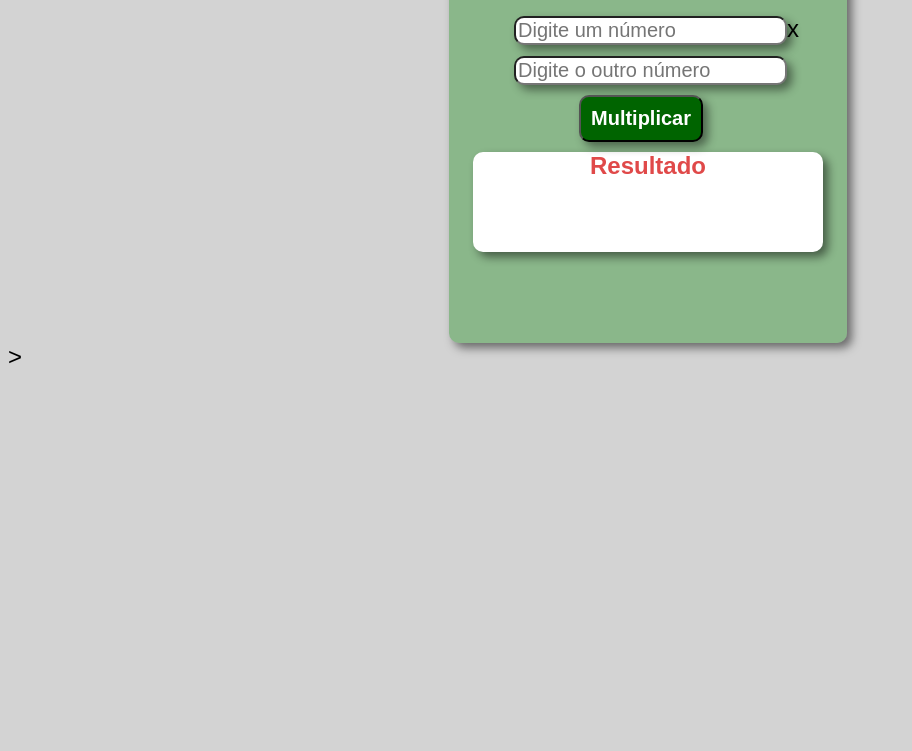
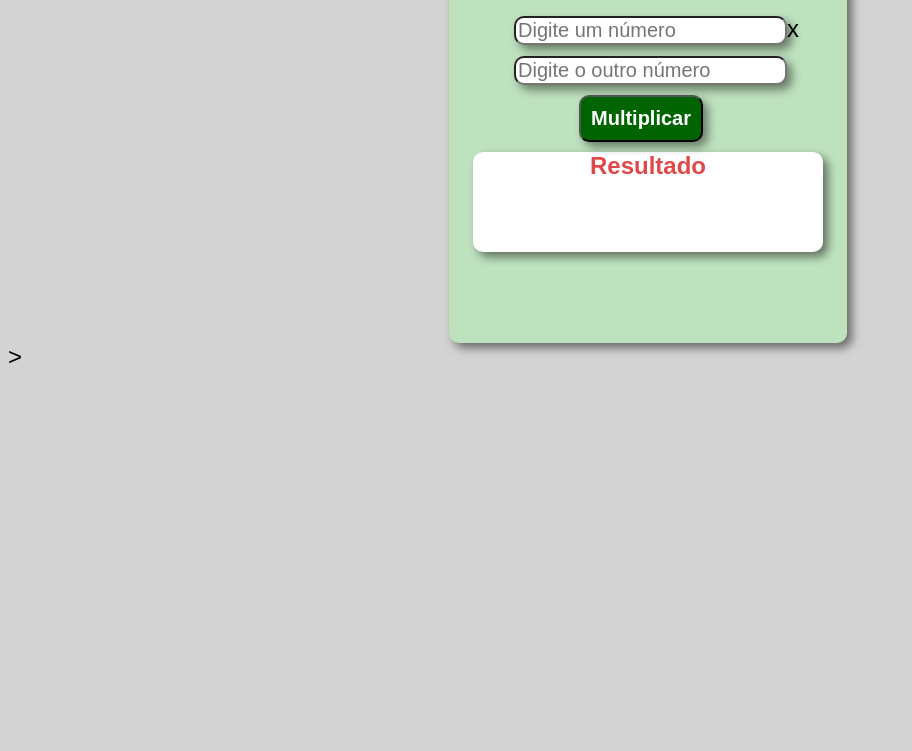
Before and after one commit to jefersonfranciscosoterio/projeto-com-iframes, a plain HTML site: page paginas/multiplicação.html in a window 1280 px wide. Shown: the part 87-838 px from the top of the page, without its empty margins (0-912 px from the left). Drawn offline with Linux system fonts and the light colour scheme.

Commit message:
suavizei as cores de todos os iframes

```diff
--- a/paginas/multiplicação.html
+++ b/paginas/multiplicação.html
@@ -45,7 +45,7 @@
 
 
         div.multiplicação{
-            background-color: rgba(0, 128, 0, 0.349);
+            background-color: rgb(190, 226, 190);
             width: 398px;
             height: 400px;
             margin: auto;
```
Also changed, not shown: paginas/divisão.html (+1 -1 lines).
